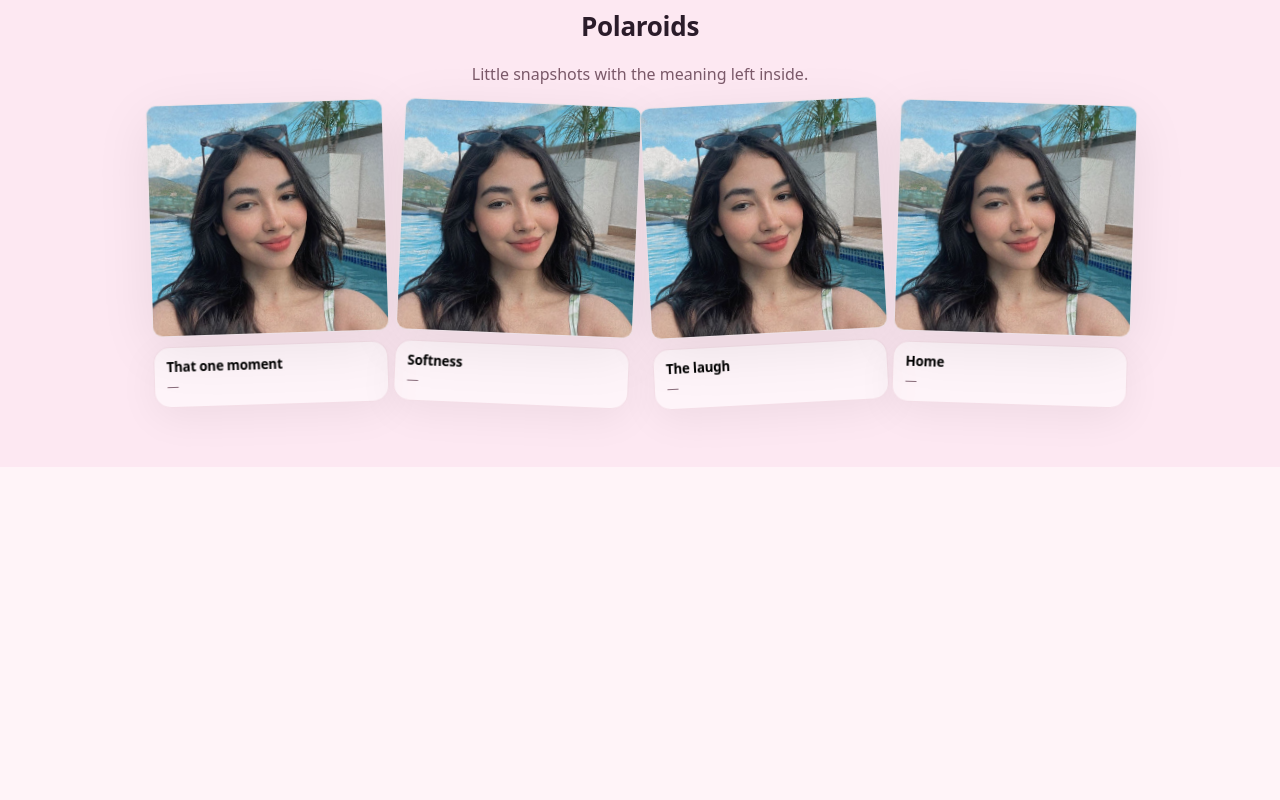
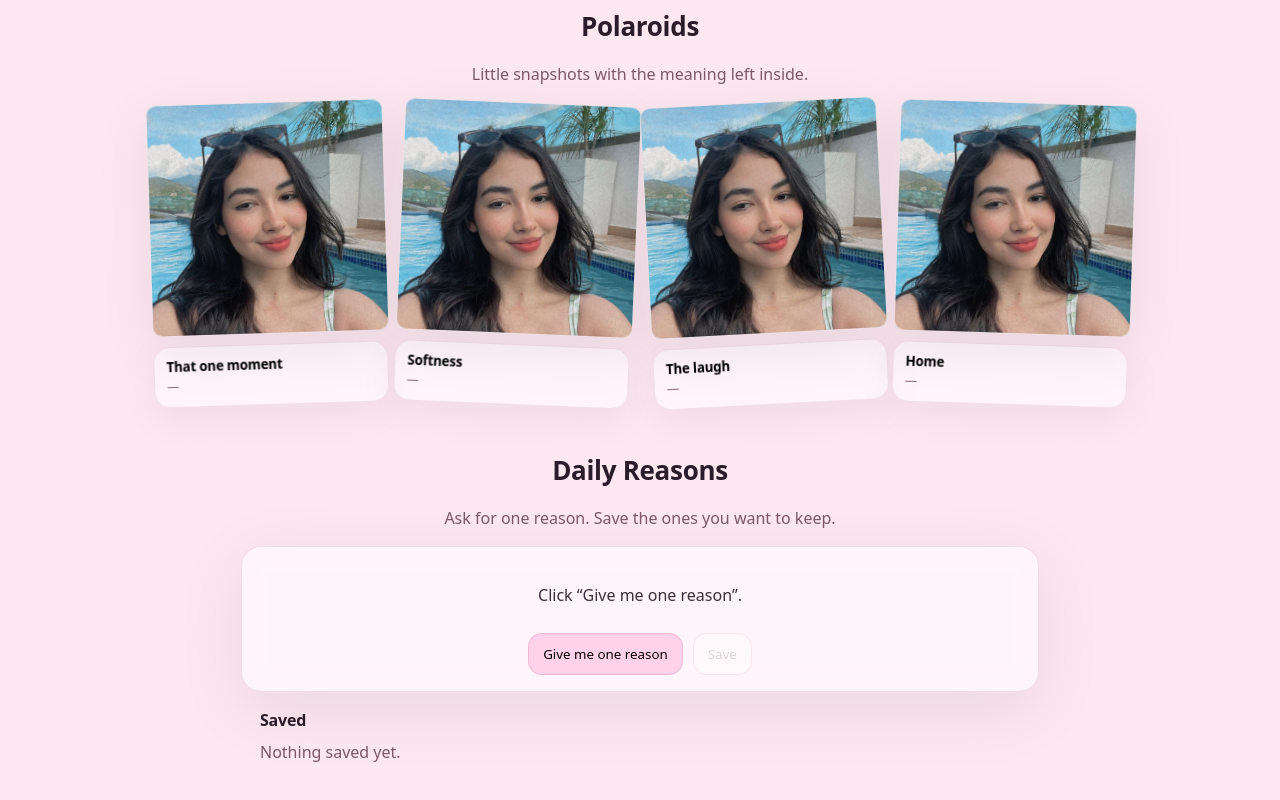
Before and after one commit to KitsuneGhost/Valentines_Gift, a React (Vite) app: page / in a window 1280 px wide. Shown: the part 1903-2703 px from the top of the page. Before the commit the page ends 2370 px from the top, so only its background shows below. Built offline with nearby package versions, Linux system fonts and the light colour scheme.

Commit message:
reasons section

```diff
--- a/src/App.css
+++ b/src/App.css
@@ -594,3 +594,126 @@ body{
   object-fit: cover;
   display: block;
 }
+
+/* ---- DAILY REASONS ---- */
+.reasonsSection{
+  margin: 46px auto 30px;
+  width: min(92vw, 980px);
+  text-align: center;
+}
+
+.reasonCard{
+  margin: 16px auto 0;
+  width: min(760px, 92vw);
+  padding: 18px 18px 16px;
+  border-radius: 20px;
+  background: rgba(255,255,255,0.58);
+  border: 1px solid rgba(180, 90, 130, 0.16);
+  box-shadow: 0 16px 70px rgba(0,0,0,0.08);
+  backdrop-filter: blur(12px);
+}
+
+.reasonText{
+  min-height: 56px;
+  display: grid;
+  place-items: center;
+  font-size: 16px;
+  line-height: 1.55;
+  color: rgba(25,10,25,0.92);
+  opacity: 0.92;
+  transform: translateY(2px);
+  transition: opacity 220ms ease, transform 220ms ease;
+}
+
+.reasonText.show{
+  opacity: 1;
+  transform: translateY(0);
+}
+
+.reasonActions{
+  margin-top: 12px;
+  display: flex;
+  gap: 10px;
+  justify-content: center;
+  flex-wrap: wrap;
+}
+
+.reasonBtn{
+  height: 42px;
+  padding: 0 14px;
+  border-radius: 14px;
+  border: 1px solid rgba(180, 90, 130, 0.20);
+  background: rgba(255,255,255,0.72);
+  cursor: pointer;
+  transition: transform 140ms ease, background 140ms ease, border-color 140ms ease;
+}
+
+.reasonBtn:hover{
+  transform: translateY(-1px);
+  border-color: rgba(180, 90, 130, 0.30);
+  background: rgba(255,255,255,0.86);
+}
+
+.reasonBtn.primary{
+  background: rgba(255, 160, 210, 0.42);
+}
+
+.reasonBtn.primary:hover{
+  background: rgba(255, 160, 210, 0.52);
+}
+
+.reasonBtn:disabled{
+  opacity: 0.55;
+  cursor: not-allowed;
+  transform: none;
+}
+
+.reasonsListWrap{
+  margin: 16px auto 0;
+  width: min(760px, 92vw);
+  text-align: left;
+}
+
+.reasonsListTitle{
+  font-weight: 800;
+  letter-spacing: -0.2px;
+}
+
+.reasonsList{
+  list-style: none;
+  padding: 0;
+  margin: 10px 0 0;
+  display: grid;
+  gap: 10px;
+}
+
+.reasonItem{
+  display: flex;
+  align-items: flex-start;
+  justify-content: space-between;
+  gap: 12px;
+  padding: 12px 12px;
+  border-radius: 16px;
+  background: rgba(255,255,255,0.52);
+  border: 1px solid rgba(180, 90, 130, 0.14);
+  box-shadow: 0 10px 40px rgba(0,0,0,0.05);
+  backdrop-filter: blur(10px);
+}
+
+.reasonItemText{
+  line-height: 1.55;
+  color: rgba(25,10,25,0.92);
+}
+
+.reasonRemove{
+  width: 32px;
+  height: 32px;
+  border-radius: 12px;
+  border: 1px solid rgba(180, 90, 130, 0.18);
+  background: rgba(255,255,255,0.70);
+  cursor: pointer;
+  flex: 0 0 auto;
+}
+.reasonRemove:hover{
+  background: rgba(255,255,255,0.88);
+}
--- a/src/App.jsx
+++ b/src/App.jsx
@@ -3,6 +3,8 @@ import "./App.css";
 import TypedLetter from "./components/TypedLetter.jsx";
 import MemoryVault from "./components/MemoryVault.jsx";
 import PolaroidGallery from "./components/PolaroidGallery.jsx";
+import DailyReasons from "./components/DailyReasons.jsx";
+import { reasonsPool } from "./data/reasons";
 import { vaultChapters } from "./data/vault";
 import { virgoStars, virgoLinks, virgoSupportStars } from "./data/memories";
 import { polaroids } from "./data/polaroids.js";
@@ -189,6 +191,9 @@ export default function App() {
             <MemoryVault chapters={vaultChapters} />
 
             <PolaroidGallery items={polaroids} />
+
+            <DailyReasons pool={reasonsPool} />
+
         </div>
     );
 }
--- /dev/null
+++ b/src/components/DailyReasons.jsx
@@ -0,0 +1,91 @@
+import { useEffect, useMemo, useState } from "react";
+
+function pickRandom(list) {
+    if (!list.length) return null;
+    const i = Math.floor(Math.random() * list.length);
+    return list[i];
+}
+
+export default function DailyReasons({ pool = [] }) {
+    const storageKey = "valentine_reasons_favs";
+
+    const [current, setCurrent] = useState("");
+    const [favs, setFavs] = useState(() => {
+        try {
+            const raw = localStorage.getItem(storageKey);
+            return raw ? JSON.parse(raw) : [];
+        } catch {
+            return [];
+        }
+    });
+
+    useEffect(() => {
+        localStorage.setItem(storageKey, JSON.stringify(favs));
+    }, [favs]);
+
+    const favSet = useMemo(() => new Set(favs), [favs]);
+
+    const generate = () => {
+        const next = pickRandom(pool) || "…";
+        setCurrent(next);
+    };
+
+    const save = () => {
+        const v = (current || "").trim();
+        if (!v) return;
+        if (favSet.has(v)) return;
+        setFavs((prev) => [v, ...prev]);
+    };
+
+    const remove = (text) => {
+        setFavs((prev) => prev.filter((x) => x !== text));
+    };
+
+    return (
+        <section className="reasonsSection">
+            <h2 className="h2">Daily Reasons</h2>
+            <p className="muted">Ask for one reason. Save the ones you want to keep.</p>
+
+            <div className="reasonCard">
+                <div className={`reasonText ${current ? "show" : ""}`}>
+                    {current || "Click “Give me one reason”."}
+                </div>
+
+                <div className="reasonActions">
+                    <button className="reasonBtn primary" onClick={generate}>
+                        Give me one reason
+                    </button>
+                    <button
+                        className="reasonBtn"
+                        onClick={save}
+                        disabled={!current || favSet.has(current)}
+                        title={!current ? "Generate one first" : favSet.has(current) ? "Already saved" : "Save"}
+                    >
+                        Save
+                    </button>
+                </div>
+            </div>
+
+            <div className="reasonsListWrap">
+                <div className="reasonsListTitle">Saved</div>
+
+                {favs.length === 0 ? (
+                    <div className="muted" style={{ marginTop: 8 }}>
+                        Nothing saved yet.
+                    </div>
+                ) : (
+                    <ul className="reasonsList">
+                        {favs.map((t) => (
+                            <li key={t} className="reasonItem">
+                                <span className="reasonItemText">{t}</span>
+                                <button className="reasonRemove" onClick={() => remove(t)} aria-label="Remove">
+                                    ✕
+                                </button>
+                            </li>
+                        ))}
+                    </ul>
+                )}
+            </div>
+        </section>
+    );
+}
--- /dev/null
+++ b/src/data/reasons.js
@@ -0,0 +1,12 @@
+export const reasonsPool = [
+    "You make me feel calm without even trying.",
+    "Your laugh changes the whole room.",
+    "You’re soft, but never weak.",
+    "You notice details other people miss.",
+    "You make ordinary moments feel expensive.",
+    "You’re brave in quiet ways.",
+    "You’re the kind of person I’d choose in every timeline.",
+    "You take care of people without making it a performance.",
+    "You make me want to be better — gently.",
+    "You feel like home and adventure at the same time.",
+];
```
